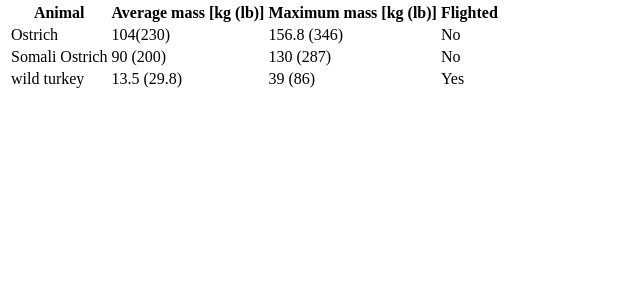
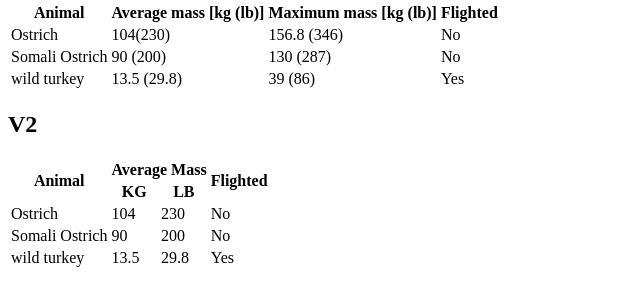
Before and after one commit to gyunseo/Web-Study, a plain HTML site: page heaviest_birds.html in a window 1280 px wide. Shown: the part 79-384 px from the top of the page, without its empty margins (0-640 px from the left). Drawn offline with Linux system fonts and the light colour scheme.

Commit message:
Web-Study on Macbook-Air 08/18 04:19
Colspan & Rowspan

```diff
--- a/heaviest_birds.html
+++ b/heaviest_birds.html
@@ -43,6 +43,42 @@
         </tbody>
     </table>
 
+    <h2>V2</h2>
+
+    <table>
+        <thead>
+            <tr>
+                <th rowspan="2">Animal</th>
+                <th colspan="2">Average Mass</th>
+                <th rowspan="2">Flighted</th>
+            </tr>
+            <tr>
+                <th>KG</th>
+                <th>LB</th>
+            </tr>
+        </thead>
+        <tbody>
+            <tr>
+                <td>Ostrich</td>
+                <td>104</td>
+                <td>230</td>
+                <td>No</td>
+            </tr>
+            <tr>
+                <td>Somali Ostrich</td>
+                <td>90</td>
+                <td>200</td>
+                <td>No</td>
+            </tr>
+            <tr>
+                <td>wild turkey</td>
+                <td>13.5</td>
+                <td>29.8</td>
+                <td>Yes</td>
+            </tr>
+        </tbody>
+    </table>
+
 </body>
 
 </html>
```
Also changed, not shown: index.html (+32 -0 lines).
